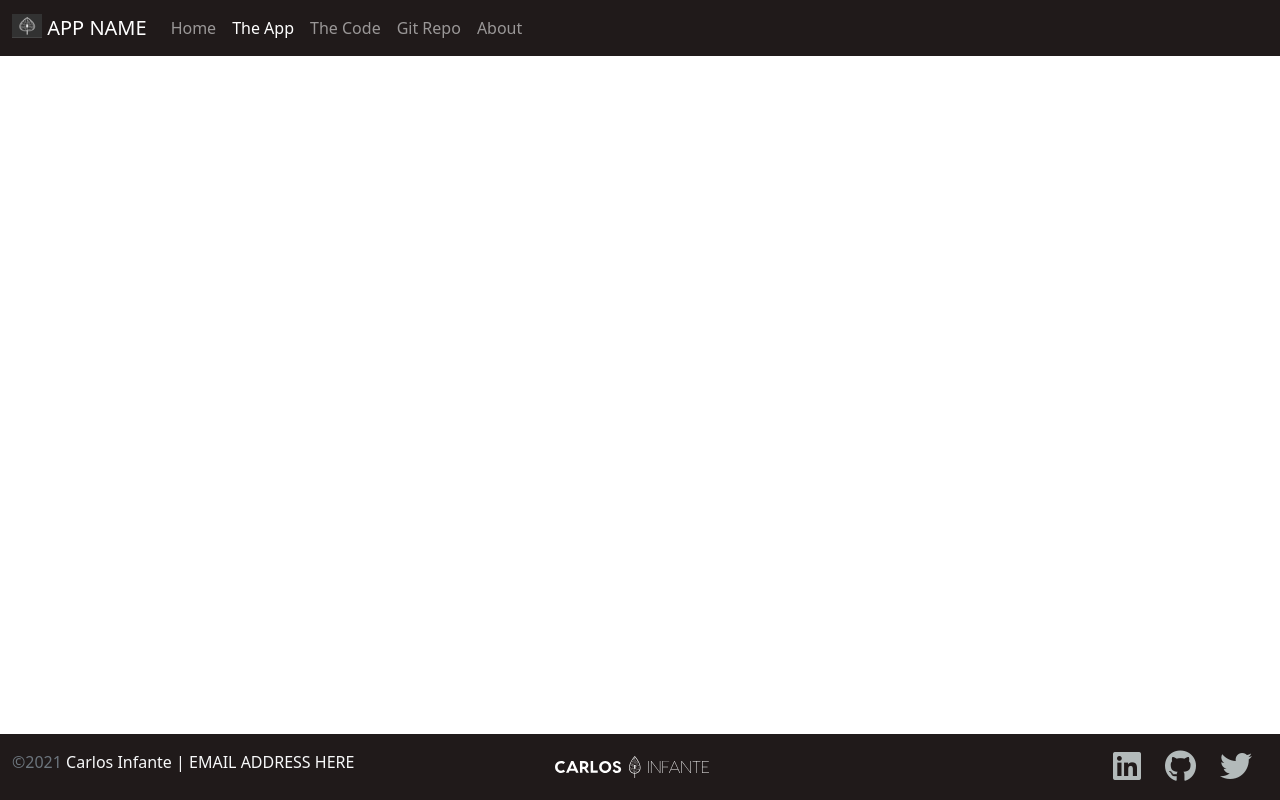
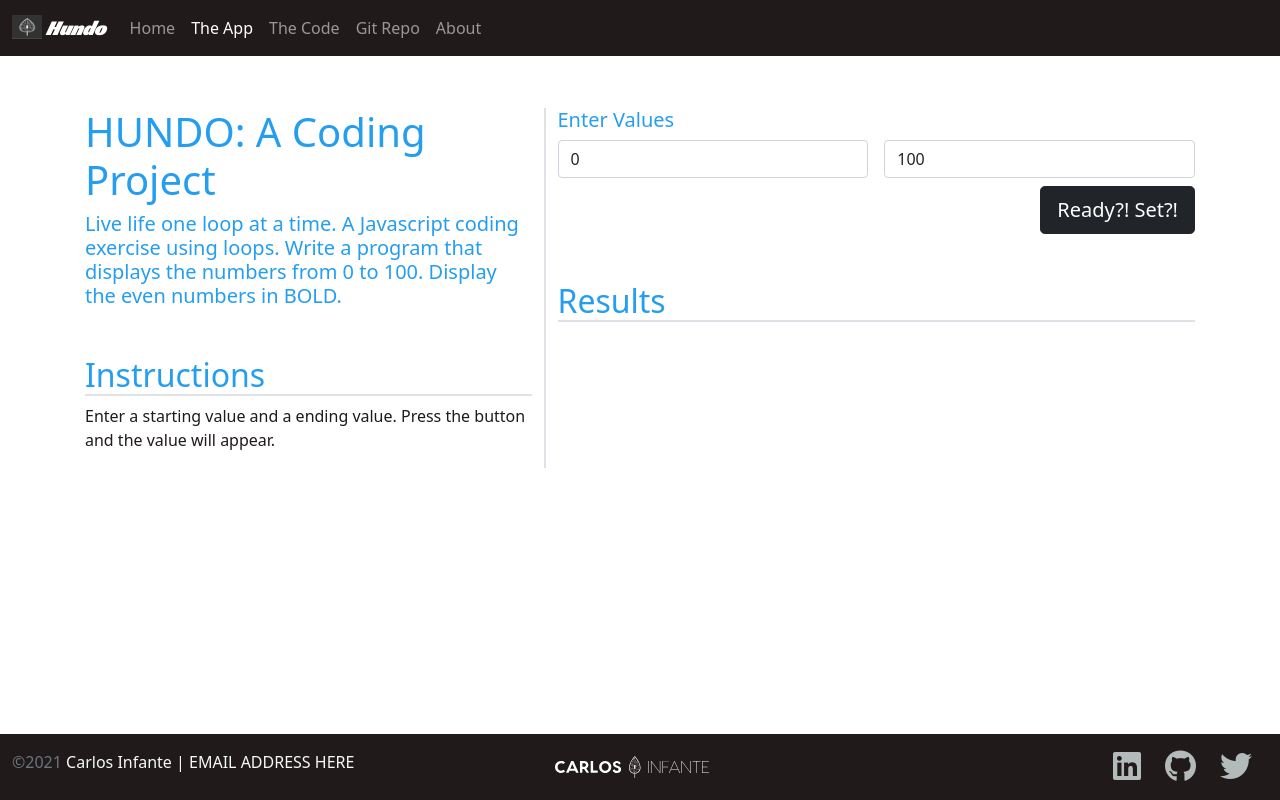
Before and after one commit to CarlosMInfante/Hundo, a plain HTML site: page app.html in a window 1280 px wide. Drawn offline with nearby package versions, Linux system fonts and the light colour scheme.

Commit message:
Set up Hundo App UI

```diff
--- a/CSS/site.css
+++ b/CSS/site.css
@@ -58,6 +58,12 @@ h1,h2,h3,h4,h5,h6{
     color:var(--primary-color);
 }
 
+.fontFamily{
+    font-family: Racing Sans One, cursive;
+    font-weight: 600;
+    font-style: italic;
+}
+
 main>.container {
     padding: 60px 15px 0;
     margin-bottom: 5rem;
--- a/app.html
+++ b/app.html
@@ -2,7 +2,7 @@
 <html lang="en" class="h-100">
 
 <head>
-    <title>App Name: A Coding Project By Carlos Infante</title>
+    <title>Hundo: A Coding Project By Carlos Infante</title>
     <!-- Required meta tags -->
     <meta charset="utf-8">
     <meta name="viewport" content="width=device-width, initial-scale=1, shrink-to-fit=no">
@@ -11,6 +11,11 @@
     <link href="https://cdn.jsdelivr.net/npm/bootstrap@5.1.1/dist/css/bootstrap.min.css" rel="stylesheet"
         integrity="sha384-F3w7mX95PdgyTmZZMECAngseQB83DfGTowi0iMjiWaeVhAn4FJkqJByhZMI3AhiU" crossorigin="anonymous">
     <script src="https://kit.fontawesome.com/5db21ba9c6.js" crossorigin="anonymous"></script>
+
+    <!--Google Fonts for Racing Sans One-->
+    <link rel="preconnect" href="https://fonts.googleapis.com">
+    <link rel="preconnect" href="https://fonts.gstatic.com" crossorigin>
+    <link href="https://fonts.googleapis.com/css2?family=Racing+Sans+One&display=swap" rel="stylesheet">
 
     <!-- Extrenal CSS Stylesheet-->
     <link href="/CSS/site.css" rel="stylesheet">
@@ -22,7 +27,7 @@
 
 <nav class="navbar navbar-expand-md navbar-dark fixed-top">
     <div class="container-fluid">
-        <a class="navbar-brand" href="#"><img src="img/favicon-32x32.png" class="d-inline-block align-text-top" width="30" height="24" > APP NAME</a>
+        <a class="navbar-brand fontFamily" href="/index.html"><img src="img/favicon-32x32.png" class="d-inline-block align-text-top" width="30" height="24" > Hundo</a>
         <button class="navbar-toggler" type="button" data-bs-toggle="collapse" data-bs-target="#navbarCollapse"
             aria-controls="navbarCollapse" aria-expanded="false" aria-label="Toggle navigation">
             <span class="navbar-toggler-icon"></span>
@@ -50,8 +55,42 @@
 </nav>
 <!--  ===== Main Section =====  -->
     <main class="flex-shrink-0">
-        <div class="container">
-
+        <div class="container mt-5">
+            <div class="row row-cols-1 row-cols-lg-2">
+                <div class="col col-lg-5 border-end border-2">
+                    <h1>HUNDO: A Coding Project</h1>
+                    <h4 class="lead">
+                        Live life one loop at a time.  A Javascript coding exercise using loops.  Write a program that displays
+                        the numbers from 0 to 100.  Display the even numbers in <strong>BOLD.</strong>
+                    </h4>
+                    <h2 class="mt-5 border-bottom border-2">Instructions</h2>
+                    <p>Enter a starting value and a ending value.  Press the button and the value will appear.</p>
+                </div>
+                <div class="col col-lg-7">
+                    <div>
+                        <h5>Enter Values</h5>
+                        <form class="row gy-2 gx-3">
+                            <div class="col">
+                                <input id="startValue" type="number" class="form-control" placeholder="Start Value" value=0 aria-label="Start Value">
+                            </div>
+                            <div class="col">
+                                <input id="endValue" type="number" class="form-control" placeholder="End Value" value=100 aria-label="End Value">
+                            </div>
+                            <div class="col-12 d-flex justify-content-end">
+                                <button id="btnSubmit" type="button" class="btn btn-dark btn-lg">Ready?! Set?!</button>
+                            </div>
+                        </form>
+                        <h2 class="mt-5 border-bottom border-2">Results</h2>
+                        <div class="table-responsive">
+                            <table class="table table-striped table-sm">
+                                <tbody id="results">
+                                    <!--Results Go Here-->
+                                </tbody>
+                            </table>
+                        </div>
+                    </div>
+                </div>
+            </div>
         </div>
     </main>
     <footer class="footer mt-auto py-3 text-lite sticky-footer">
```
Also changed, not shown: code.html (+8 -3 lines), index.html (+10 -4 lines).
